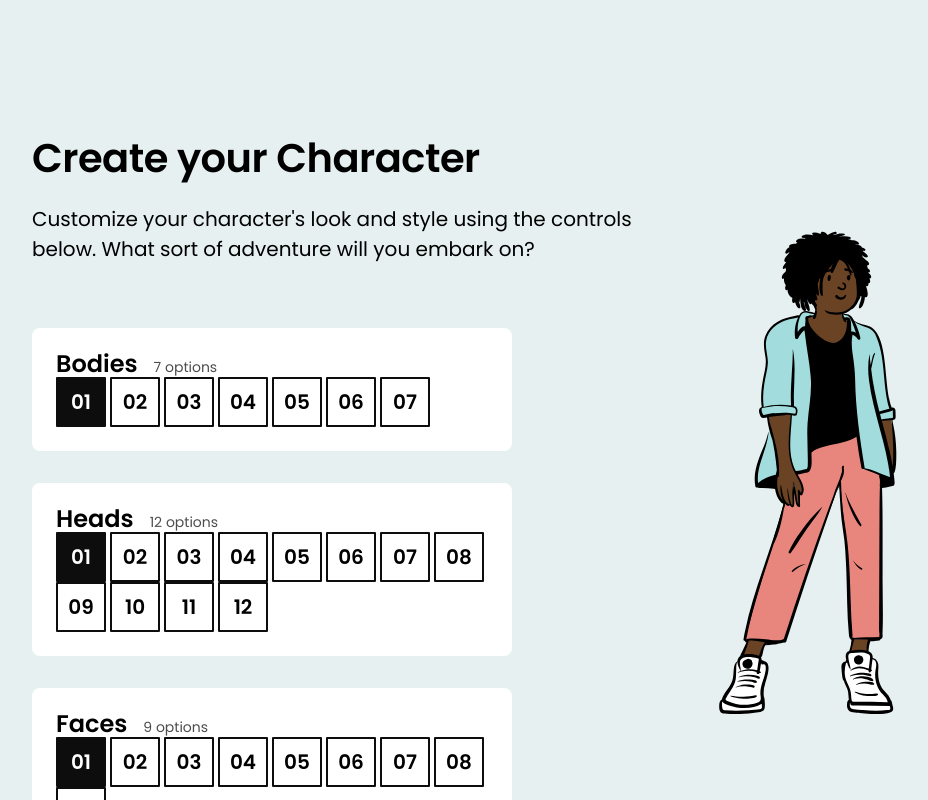
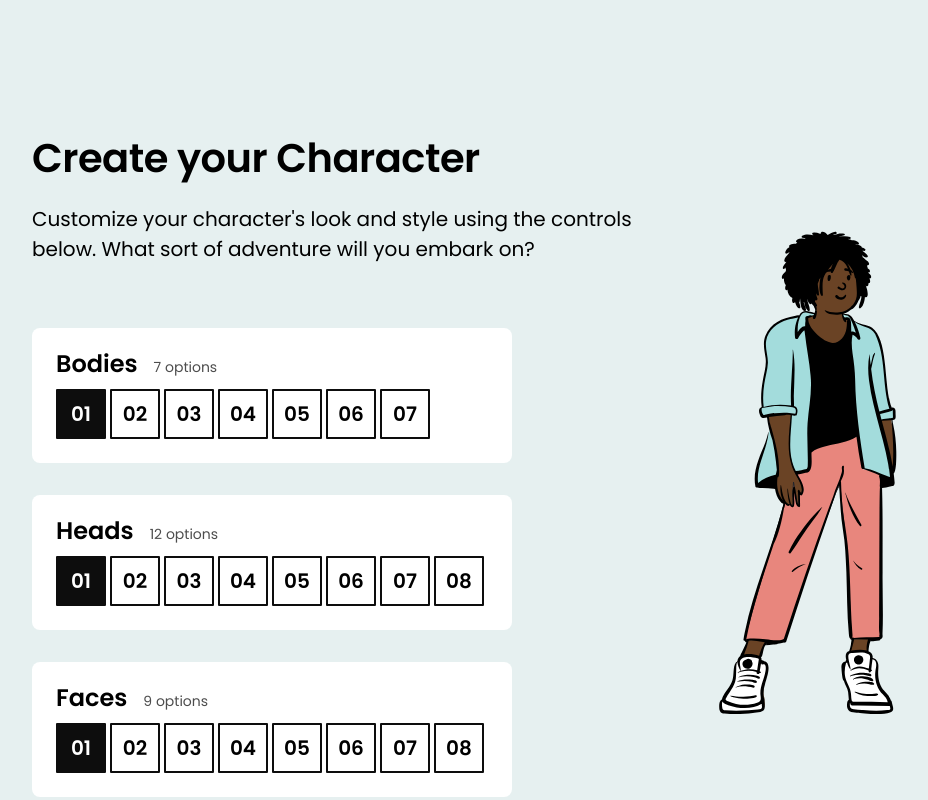
Before and after one commit to logic-fabric/css-for-js-developers-character-creator, a React (Create React App) app: page / in a window 1280 px wide. Shown: the top 800 px of the page, without its empty margins (128-1056 px from the left). Built offline with nearby package versions, Linux system fonts and the light colour scheme.

Commit message:
style (ControlPane): <ButtonRow /> buttons stand on a unique row, with horizontal scrolling for overflow

```diff
--- a/src/components/ButtonRow/ButtonRow.module.css
+++ b/src/components/ButtonRow/ButtonRow.module.css
@@ -1,2 +1,4 @@
 .buttonRow {
+    white-space: nowrap;
+    overflow-x: auto;
 }
--- a/src/components/ControlPane/ControlPane.module.css
+++ b/src/components/ControlPane/ControlPane.module.css
@@ -6,7 +6,7 @@
 }
 
 .title {
-  margin: 0 0 -4px;
+  margin: 0 0 0.5rem;
 }
 
 .metadata {
```
